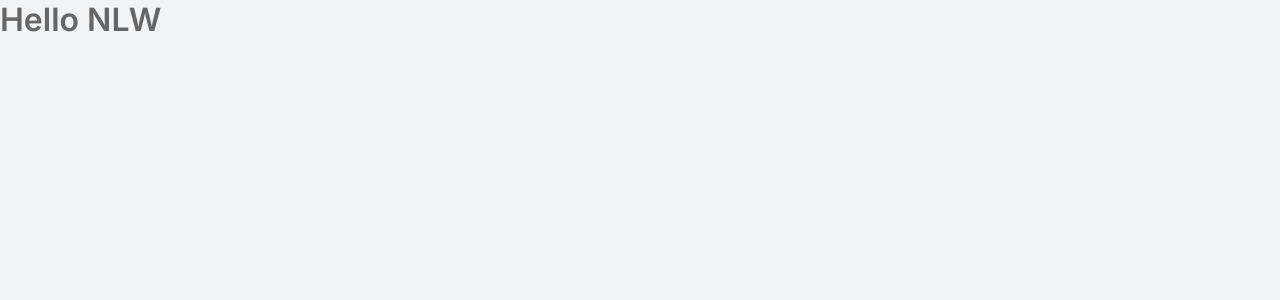
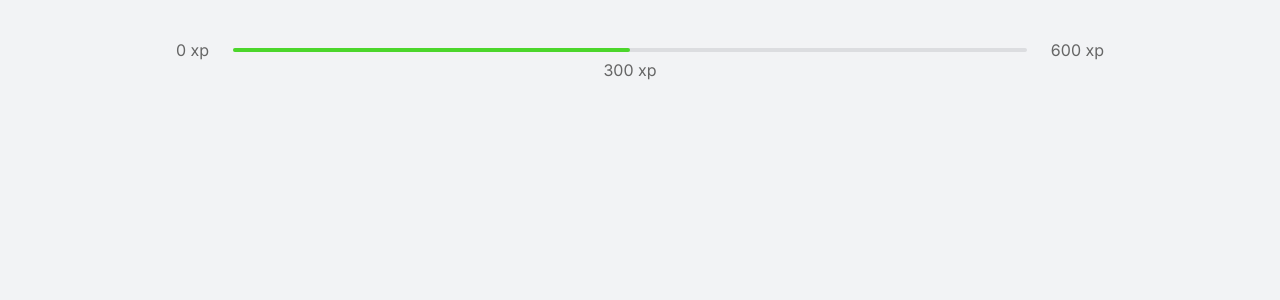
Before and after one commit to mrChernicharo/NLW-4, a React (Create React App) app: page / in a window 1280 px wide. Shown: the top 300 px of the page. Built offline with nearby package versions, Linux system fonts and the light colour scheme; the HTML template or start-up script is replaced by a standard one.

Commit message:
experienece bar

```diff
--- a/src/App.tsx
+++ b/src/App.tsx
@@ -1,10 +1,16 @@
+import ExperienceBar from "./components/ExperienceBar";
 import "./styles/global.css";
 
 function App() {
   return (
-    <div className="App">
-      <h1>Hello NLW</h1>
-    </div>
+    <>
+      <div className="container">
+        <ExperienceBar />
+      </div>
+
+      {/* <button style={{ height: "3rem" }}>Button</button> */}
+      {/* <h1>Hello NLW</h1>  */}
+    </>
   );
 }
 
--- /dev/null
+++ b/src/components/ExperienceBar.tsx
@@ -0,0 +1,16 @@
+const ExperienceBar = () => {
+  return (
+    <header className="experience-bar">
+      <span>0 xp</span>
+      <div>
+        <div style={{ width: "50%" }} />
+        <span className="current-experience" style={{ left: "50%" }}>
+          300 xp
+        </span>
+      </div>
+      <span>600 xp</span>
+    </header>
+  );
+};
+
+export default ExperienceBar;
--- a/src/styles/global.css
+++ b/src/styles/global.css
@@ -51,3 +51,43 @@ a {
   text-decoration: none;
   color: inherit;
 }
+
+.container {
+  height: 100vh;
+  max-width: 992px;
+  margin: 0 auto;
+  padding: 2.5rem 2rem;
+
+  display: flex;
+  flex-direction: column;
+}
+
+.experience-bar {
+  display: flex;
+  align-items: center;
+}
+
+.experience-bar span {
+  font-size: 1rem;
+}
+
+.experience-bar > div {
+  flex: 1;
+  height: 4px;
+  border-radius: 4px;
+  background: var(--gray-line);
+  margin: 0 1.5rem;
+  position: relative;
+}
+
+.experience-bar > div > div {
+  height: 4px;
+  border-radius: 4px;
+  background: var(--green);
+}
+
+span.current-experience {
+  position: absolute;
+  top: 12px;
+  transform: translateX(-50%);
+}
```
